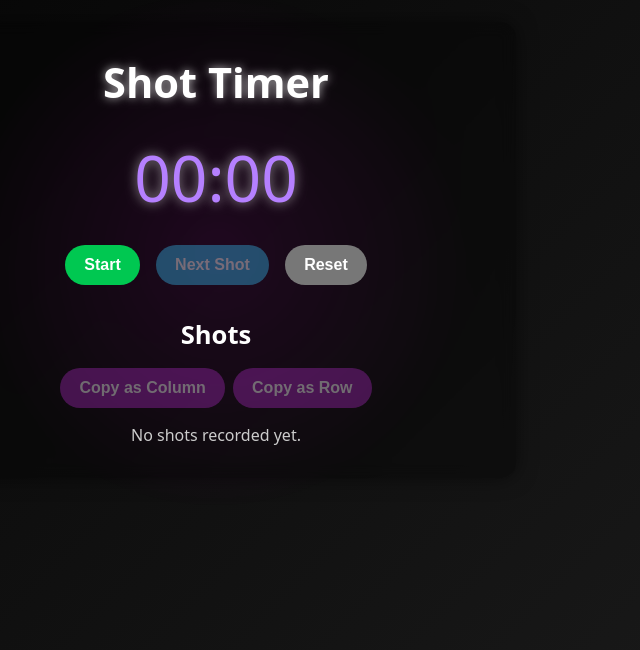
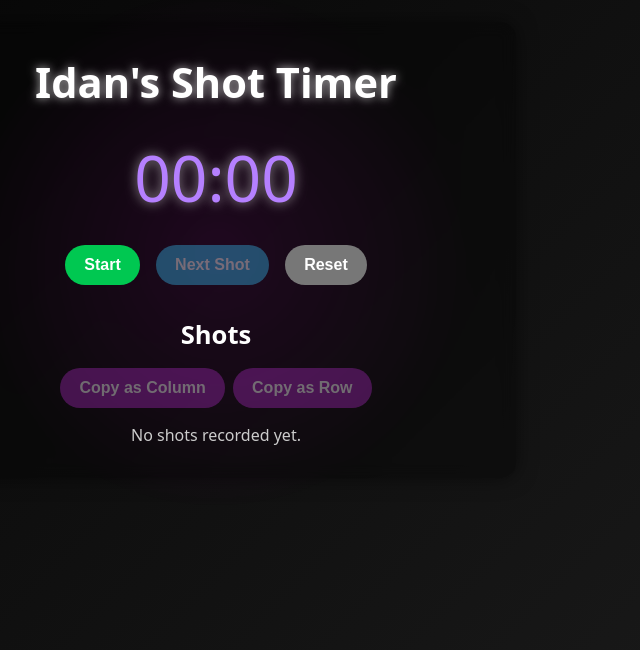
Before and after one commit to zividan/ShotTimer, a plain HTML site: page index.html in a window 1280 px wide. Shown: the part 150-800 px from the top of the page, without its empty margins (424-1064 px from the left). Drawn offline with Linux system fonts and the light colour scheme.

Commit message:
Update index.html

```diff
--- a/index.html
+++ b/index.html
@@ -2,7 +2,7 @@
 <html lang="en">
 <head>
   <meta charset="UTF-8" />
-  <title>Shot Timer</title>
+  <title>Idan's Shot Timer</title>
   <style>
     /* ========= GLOBAL STYLES ========= */
     * {
@@ -175,7 +175,7 @@
 </head>
 <body>
   <div class="container">
-    <h1 class="title">Shot Timer</h1>
+    <h1 class="title">Idan's Shot Timer</h1>
     <div id="timer" class="timer paused">00:00</div>
 
     <div class="buttons">
```
